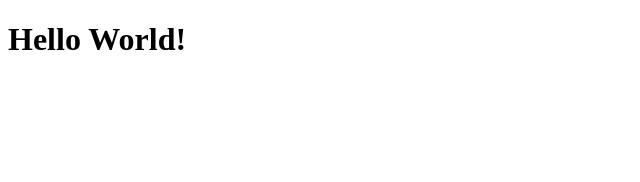
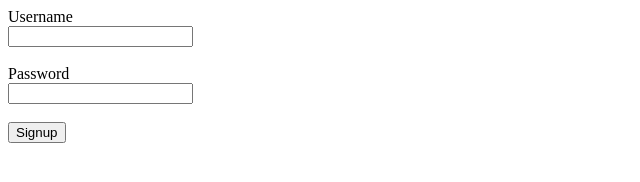
Before and after one commit to lusm554/WebSocket-chat, a website: page public/signup.html in a window 1280 px wide. Shown: the whole page, without its empty margins (0-640 px from the left). Drawn offline with Linux system fonts and the light colour scheme.

Commit message:
request form

```diff
--- a/public/signup.html
+++ b/public/signup.html
@@ -5,6 +5,12 @@
     <title>Signup</title>
 </head>
 <body>
-    <h1>Hello World!</h1>
+    <form action="http://localhost:8080/auth/signup" method="post">
+        <label for="username">Username</label><br>
+        <input type="text" name="username" /><br><br>
+        <label for="password">Password</label><br>
+        <input type="text" name="password"><br><br>
+        <input type="submit" value="Signup" onsubmit="false"/>
+    </form>
 </body>
 </html>
--- a/routes/signup.js
+++ b/routes/signup.js
@@ -8,7 +8,10 @@ Router.get('/signup', (req, res) => {
 })
 
 Router.post('/signup', (req, res) => {
+    const { username, password} = req.body
+    console.log(username, password)
 
+    res.send('1')
 })
 
 module.exports = Router
```
